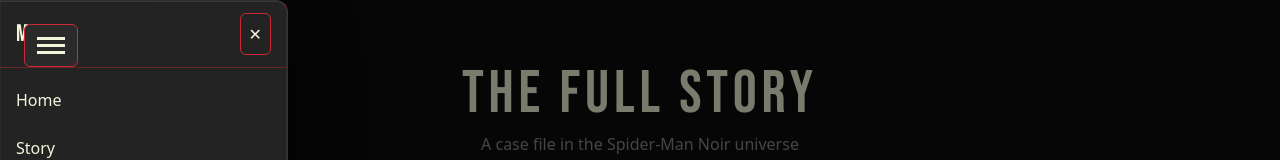
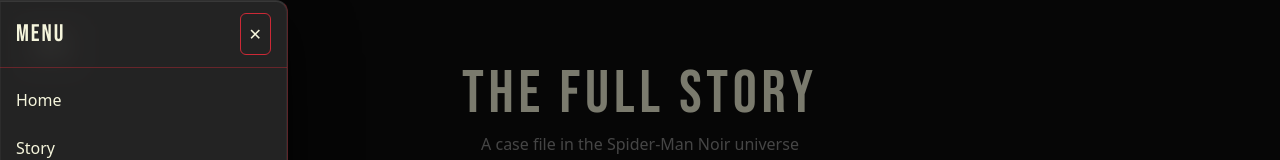
Before and after one commit to mohakapoor/Portfolio, a Next.js app: page /story in a window 1280 px wide. Both pictures are taken after a click on the button "Open menu". Shown: the top 160 px of the page. Built offline with nearby package versions, Linux system fonts and the light colour scheme.

Commit message:
Update z-index values in StoryPage component for improved layering of menu elements

```diff
--- a/src/app/story/page.tsx
+++ b/src/app/story/page.tsx
@@ -11,7 +11,7 @@ export default function StoryPage() {
       {/* Hamburger button (story page only) */}
       <button
         aria-label="Open menu"
-        className="fixed top-5 left-4 sm:top-6 sm:left-6 z-60 p-3 rounded-md border border-[var(--spider-red)] bg-[var(--newsprint-gray)] text-[var(--vintage-white)] hover:bg-[var(--spider-red)] transition"
+        className="fixed top-5 left-4 sm:top-6 sm:left-6 z-30 p-3 rounded-md border border-[var(--spider-red)] bg-[var(--newsprint-gray)] text-[var(--vintage-white)] hover:bg-[var(--spider-red)] transition"
         onClick={() => setMenuOpen(true)}
       >
         <span className="block w-7 h-[3px] bg-[var(--vintage-white)] mb-1" />
@@ -22,7 +22,7 @@ export default function StoryPage() {
       {/* Overlay */}
       {menuOpen && (
         <div
-          className="fixed inset-0 z-40 bg-black/50"
+          className="fixed inset-0 z-50 bg-black/50"
           onClick={() => setMenuOpen(false)}
           aria-hidden="true"
         />
@@ -30,7 +30,7 @@ export default function StoryPage() {
 
       {/* Left sidebar */}
       <aside
-        className={`fixed top-0 left-0 z-50 h-full w-72 glass-nav transform transition-transform duration-300 ${menuOpen ? "translate-x-0" : "-translate-x-full"}`}
+        className={`fixed top-0 left-0 z-60 h-full w-72 glass-nav transform transition-transform duration-300 ${menuOpen ? "translate-x-0" : "-translate-x-full"}`}
         role="dialog"
         aria-modal="true"
         aria-label="Story navigation"
```
